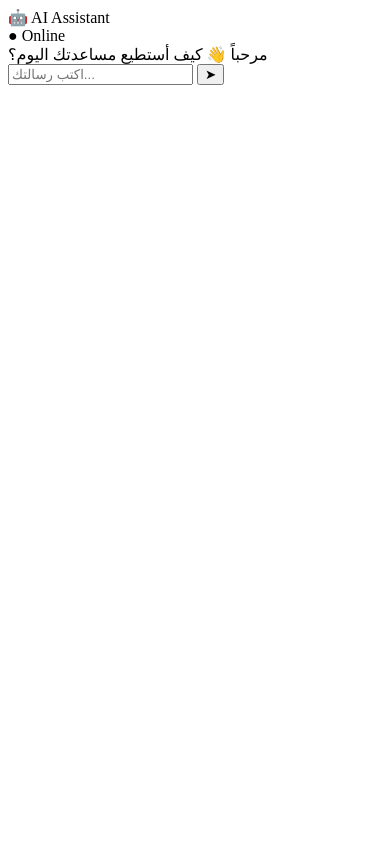
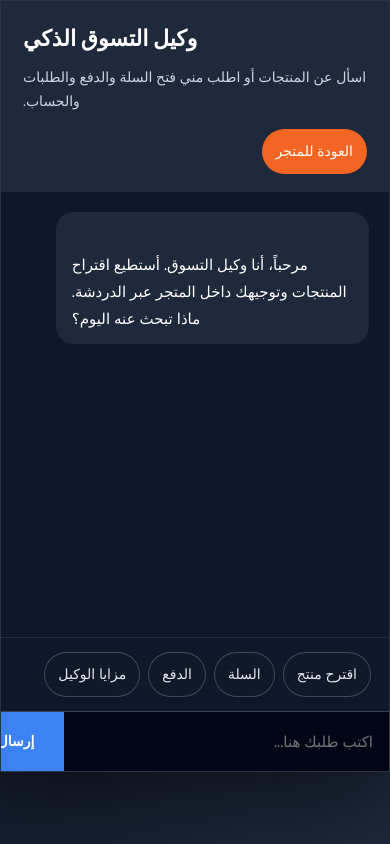
Before and after one commit to 6838gamal/Digital-Space-Store-Web, a FastAPI app: page /chat in a window 390 px wide. Run offline with FastAPI, Linux system fonts and the light colour scheme; some libraries are stand-ins or nearby versions.

Commit message:
Add a shopping assistant to the store for user interaction
Integrates a new chat agent with API endpoints for chat and knowledge management, enhancing user interaction and preparing for RAG capabilities.

Replit-Commit-Author: Agent
Replit-Commit-Session-Id: a3a39cac-ab38-41ab-bd5b-526c2d6da46c
Replit-Commit-Checkpoint-Type: full_checkpoint
Replit-Commit-Event-Id: 64b036f3-b631-47b7-a834-c36fb06cc3f0
Replit-Commit-Screenshot-Url: https://storage.googleapis.com/screenshot-production-us-central1/5a349316-132c-48c7-be75-362da0e2c2a8/a3a39cac-ab38-41ab-bd5b-526c2d6da46c/C9JcX3d
Replit-Helium-Checkpoint-Created: true

```diff
--- a/app/main.py
+++ b/app/main.py
@@ -3,10 +3,12 @@ from fastapi import FastAPI, Request, Depends
 from fastapi.responses import RedirectResponse
 from fastapi.staticfiles import StaticFiles
 from fastapi.templating import Jinja2Templates
+from pydantic import BaseModel, Field
 from sqlalchemy.orm import Session
 
 from app.database import SessionLocal, engine
 from app import models
+from app.chat_agent import build_agent_response, ensure_default_knowledge
 
 app = FastAPI(title="Gamal Store Backend")
 
@@ -66,6 +68,7 @@ def on_startup():
             db.add_all(sample_products)
             db.commit()
 
+        ensure_default_knowledge(db)
         db.close()
         print("✅ Database ready")
 
@@ -75,6 +78,19 @@ def on_startup():
 # ---------------------------
 # Routes
 # ---------------------------
+
+class ChatMessage(BaseModel):
+    role: str
+    content: str
+
+class ChatRequest(BaseModel):
+    message: str = Field(..., min_length=1, max_length=1000)
+    history: list[ChatMessage] = []
+
+class KnowledgeCreate(BaseModel):
+    title: str = Field(..., min_length=2, max_length=255)
+    content: str = Field(..., min_length=5)
+    tags: str = ""
 
 @app.get("/", name="home")
 def home(request: Request, tab: str = "home", db: Session = Depends(get_db)):
@@ -173,6 +189,52 @@ def chat(request: Request):
         context={}
     )
 
+@app.post("/api/chat")
+def chat_api(payload: ChatRequest, db: Session = Depends(get_db)):
+    return build_agent_response(payload.message, db)
+
+@app.get("/api/chat/capabilities")
+def chat_capabilities():
+    return {
+        "capabilities": [
+            "استرجاع معلومات المنتجات من قاعدة البيانات",
+            "استرجاع معرفة المتجر القابلة للإضافة لاحقاً",
+            "اقتراح منتجات وروابط تنقل داخلية",
+            "توجيه المستخدم إلى السلة والدفع والطلبات والحساب",
+        ],
+        "rag_ready": True,
+    }
+
+@app.get("/api/knowledge")
+def list_knowledge(db: Session = Depends(get_db)):
+    items = db.query(models.KnowledgeItem).filter(models.KnowledgeItem.is_active == True).all()
+    return [
+        {
+            "id": item.id,
+            "title": item.title,
+            "content": item.content,
+            "tags": item.tags,
+        }
+        for item in items
+    ]
+
+@app.post("/api/knowledge")
+def add_knowledge(payload: KnowledgeCreate, db: Session = Depends(get_db)):
+    item = models.KnowledgeItem(
+        title=payload.title,
+        content=payload.content,
+        tags=payload.tags,
+    )
+    db.add(item)
+    db.commit()
+    db.refresh(item)
+    return {
+        "id": item.id,
+        "title": item.title,
+        "content": item.content,
+        "tags": item.tags,
+    }
+
 
 # ---------------------------
 # Health Check (لـ Render)
--- a/static/css/chat.css
+++ b/static/css/chat.css
@@ -1,63 +1,114 @@
-.chat-container {
-  position: fixed;
-  bottom: 70px;
-  right: 0;
-  width: 100%;
-  max-width: 400px;
-  height: 80vh;
+.chat-page {
+  min-height: 100vh;
+  background: linear-gradient(135deg, #020617 0%, #111827 55%, #1e293b 100%);
+  padding: 28px 14px 90px;
+}
+
+.chat-shell {
+  width: min(920px, 100%);
+  height: calc(100vh - 120px);
+  min-height: 620px;
+  margin: 0 auto;
   background: #0f172a;
   display: flex;
   flex-direction: column;
-  border-radius: 20px 20px 0 0;
-  box-shadow: 0 -5px 20px rgba(0,0,0,0.5);
+  border-radius: 28px;
+  box-shadow: 0 24px 80px rgba(0,0,0,0.45);
   overflow: hidden;
-  z-index: 3000;
+  border: 1px solid rgba(148, 163, 184, 0.2);
 }
 
-/* Header */
 .chat-header {
   background: #1e293b;
-  padding: 15px;
+  padding: 18px 22px;
   display: flex;
   justify-content: space-between;
+  align-items: center;
+  gap: 16px;
   color: #fff;
-  font-weight: bold;
 }
 
-.chat-status {
-  color: #22c55e;
+.chat-title {
+  font-size: 22px;
+  font-weight: 800;
 }
 
-/* Messages */
+.chat-header p {
+  margin: 6px 0 0;
+  color: #cbd5e1;
+  font-size: 14px;
+}
+
+.chat-home-link {
+  color: #fff;
+  background: #f26522;
+  padding: 10px 14px;
+  border-radius: 999px;
+  text-decoration: none;
+  white-space: nowrap;
+}
+
 .chat-messages {
   flex: 1;
-  padding: 15px;
+  padding: 20px;
   overflow-y: auto;
 }
 
 .message {
-  padding: 10px 15px;
-  margin-bottom: 10px;
-  border-radius: 15px;
-  max-width: 75%;
-  font-size: 14px;
+  padding: 12px 16px;
+  margin-bottom: 12px;
+  border-radius: 18px;
+  max-width: min(76%, 620px);
+  font-size: 15px;
+  line-height: 1.8;
+  white-space: pre-line;
 }
 
-/* User */
 .message.user {
   background: #3b82f6;
+  color: #fff;
+  margin-right: auto;
+}
+
+.message.bot {
+  background: #1e293b;
   color: #fff;
   margin-left: auto;
 }
 
-/* Bot */
-.message.bot {
-  background: #1e293b;
-  color: #fff;
-  margin-right: auto;
+.message.typing {
+  color: #cbd5e1;
 }
 
-/* Input */
+.message-actions {
+  display: flex;
+  flex-wrap: wrap;
+  gap: 8px;
+  margin: -4px 0 14px;
+  justify-content: flex-start;
+}
+
+.message-actions a,
+.quick-prompts button {
+  border: 1px solid rgba(148, 163, 184, 0.35);
+  background: #111827;
+  color: #e2e8f0;
+  border-radius: 999px;
+  padding: 9px 13px;
+  text-decoration: none;
+  cursor: pointer;
+  font-size: 14px;
+}
+
+.quick-prompts {
+  display: flex;
+  flex-wrap: wrap;
+  gap: 8px;
+  padding: 0 18px 14px;
+  border-top: 1px solid rgba(148, 163, 184, 0.15);
+  padding-top: 14px;
+}
+
 .chat-input {
   display: flex;
   border-top: 1px solid #334155;
@@ -65,17 +116,40 @@
 
 .chat-input input {
   flex: 1;
-  padding: 12px;
+  padding: 16px;
   border: none;
   outline: none;
   background: #020617;
   color: #fff;
+  font-size: 15px;
 }
 
 .chat-input button {
-  width: 60px;
+  min-width: 96px;
   background: #3b82f6;
   border: none;
   color: white;
   cursor: pointer;
+  font-weight: 700;
 }
+
+@media (max-width: 640px) {
+  .chat-page {
+    padding: 0 0 72px;
+  }
+
+  .chat-shell {
+    height: calc(100vh - 72px);
+    min-height: auto;
+    border-radius: 0;
+  }
+
+  .chat-header {
+    align-items: flex-start;
+    flex-direction: column;
+  }
+
+  .message {
+    max-width: 90%;
+  }
+}
--- a/templates/base.html
+++ b/templates/base.html
@@ -22,7 +22,7 @@
       <link rel="stylesheet" href="{{ url_for('static', path='css/electronic.css') }} "  >
       <link rel="stylesheet" href="{{ url_for('static', path='css/jewellery.css') }} "  >
       <link rel="stylesheet" href="{{ url_for('static', path='css/footer.css') }} "  >
-<lin rel="stylesheet" href="{{ url_for('static', path='css/chat.css') }} " >
+      <link rel="stylesheet" href="{{ url_for('static', path='css/chat.css') }} " >
       <!-- Responsive-->
       <link rel="stylesheet" href="{{ url_for('static', path='css/responsive.css')}}">
       <!-- fevicon -->
--- a/templates/chat.html
+++ b/templates/chat.html
@@ -1,50 +1,115 @@
-<!-- Chat Container -->
-<div class="chat-container">
-
-  <!-- Header -->
+{% extends "base.html" %}
+{% block content %}
+<main class="chat-page" dir="rtl">
+  <section class="chat-shell">
     <div class="chat-header">
-    <div class="chat-title">🤖 AI Assistant</div>
-    <div class="chat-status">● Online</div>
+      <div>
+        <div class="chat-title">وكيل التسوق الذكي</div>
+        <p>اسأل عن المنتجات أو اطلب مني فتح السلة والدفع والطلبات والحساب.</p>
+      </div>
+      <a class="chat-home-link" href="/">العودة للمتجر</a>
     </div>
 
-  <!-- Messages -->
     <div class="chat-messages" id="chatMessages">
-
       <div class="message bot">
-      مرحباً 👋 كيف أستطيع مساعدتك اليوم؟
+        مرحباً، أنا وكيل التسوق. أستطيع اقتراح المنتجات وتوجيهك داخل المتجر عبر الدردشة. ماذا تبحث عنه اليوم؟
+      </div>
     </div>
 
+    <div class="quick-prompts" id="quickPrompts">
+      <button type="button" data-prompt="اقترح لي أفضل منتج متاح">اقترح منتج</button>
+      <button type="button" data-prompt="افتح السلة">السلة</button>
+      <button type="button" data-prompt="كيف أكمل الطلب؟">الدفع</button>
+      <button type="button" data-prompt="ماذا تستطيع أن تفعل؟">مزايا الوكيل</button>
     </div>
 
-  <!-- Input -->
-  <div class="chat-input">
-    <input type="text" id="userInput" placeholder="اكتب رسالتك..." />
-    <button onclick="sendMessage()">➤</button>
-  </div>
+    <form class="chat-input" id="chatForm">
+      <input type="text" id="userInput" placeholder="اكتب طلبك هنا..." autocomplete="off" />
+      <button type="submit">إرسال</button>
+    </form>
+  </section>
+</main>
 
-</div>
-
-<!-- Script -->
 <script>
-  function sendMessage() {
+  const chatHistory = [];
+  const form = document.getElementById("chatForm");
   const input = document.getElementById("userInput");
   const messages = document.getElementById("chatMessages");
+  const quickPrompts = document.getElementById("quickPrompts");
 
-    if (input.value.trim() === "") return;
+  function appendMessage(role, text, actions = []) {
+    const wrapper = document.createElement("div");
+    wrapper.className = `message ${role}`;
+    wrapper.innerText = text;
+    messages.appendChild(wrapper);
 
-    // رسالة المستخدم
-    const userMsg = document.createElement("div");
-    userMsg.className = "message user";
-    userMsg.innerText = input.value;
-    messages.appendChild(userMsg);
-
-    // رد وهمي (مؤقت)
-    const botMsg = document.createElement("div");
-    botMsg.className = "message bot";
-    botMsg.innerText = "جاري التفكير...";
-    messages.appendChild(botMsg);
+    if (actions.length) {
+      const actionList = document.createElement("div");
+      actionList.className = "message-actions";
+      actions.forEach((item) => {
+        const link = document.createElement("a");
+        link.href = item.url;
+        link.innerText = item.label;
+        actionList.appendChild(link);
+      });
+      messages.appendChild(actionList);
+    }
 
     messages.scrollTop = messages.scrollHeight;
+  }
+
+  function appendTyping() {
+    const typing = document.createElement("div");
+    typing.className = "message bot typing";
+    typing.id = "typingMessage";
+    typing.innerText = "الوكيل يبحث في معرفة المتجر...";
+    messages.appendChild(typing);
+    messages.scrollTop = messages.scrollHeight;
+  }
+
+  function removeTyping() {
+    const typing = document.getElementById("typingMessage");
+    if (typing) typing.remove();
+  }
+
+  async function sendMessage(text) {
+    const message = text.trim();
+    if (!message) return;
+
+    appendMessage("user", message);
+    chatHistory.push({ role: "user", content: message });
     input.value = "";
+    appendTyping();
+
+    try {
+      const response = await fetch("/api/chat", {
+        method: "POST",
+        headers: { "Content-Type": "application/json" },
+        body: JSON.stringify({ message, history: chatHistory.slice(-8) }),
+      });
+
+      if (!response.ok) {
+        throw new Error("تعذر الاتصال بالوكيل");
       }
+
+      const data = await response.json();
+      removeTyping();
+      appendMessage("bot", data.reply, data.actions || []);
+      chatHistory.push({ role: "assistant", content: data.reply });
+    } catch (error) {
+      removeTyping();
+      appendMessage("bot", "حدث خطأ أثناء معالجة الطلب. حاول مرة أخرى بعد قليل.");
+    }
+  }
+
+  form.addEventListener("submit", (event) => {
+    event.preventDefault();
+    sendMessage(input.value);
+  });
+
+  quickPrompts.addEventListener("click", (event) => {
+    const prompt = event.target.dataset.prompt;
+    if (prompt) sendMessage(prompt);
+  });
 </script>
+{% endblock %}
```
Also changed, not shown: app/chat_agent.py (added, +203 -0 lines), app/models.py (+9 -0 lines), replit.md (+8 -1 lines). Lines whose indentation alone changed are shown as unchanged.
